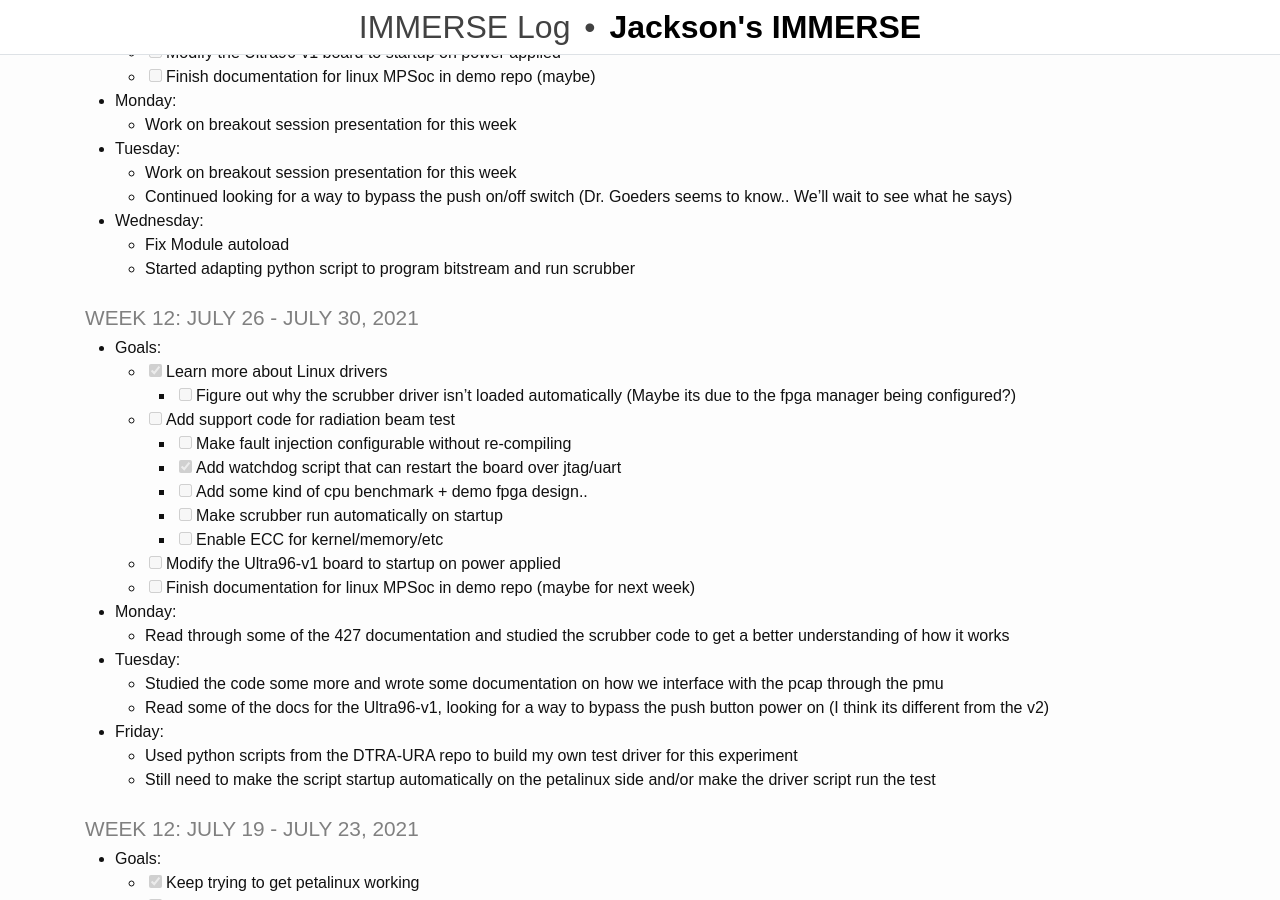
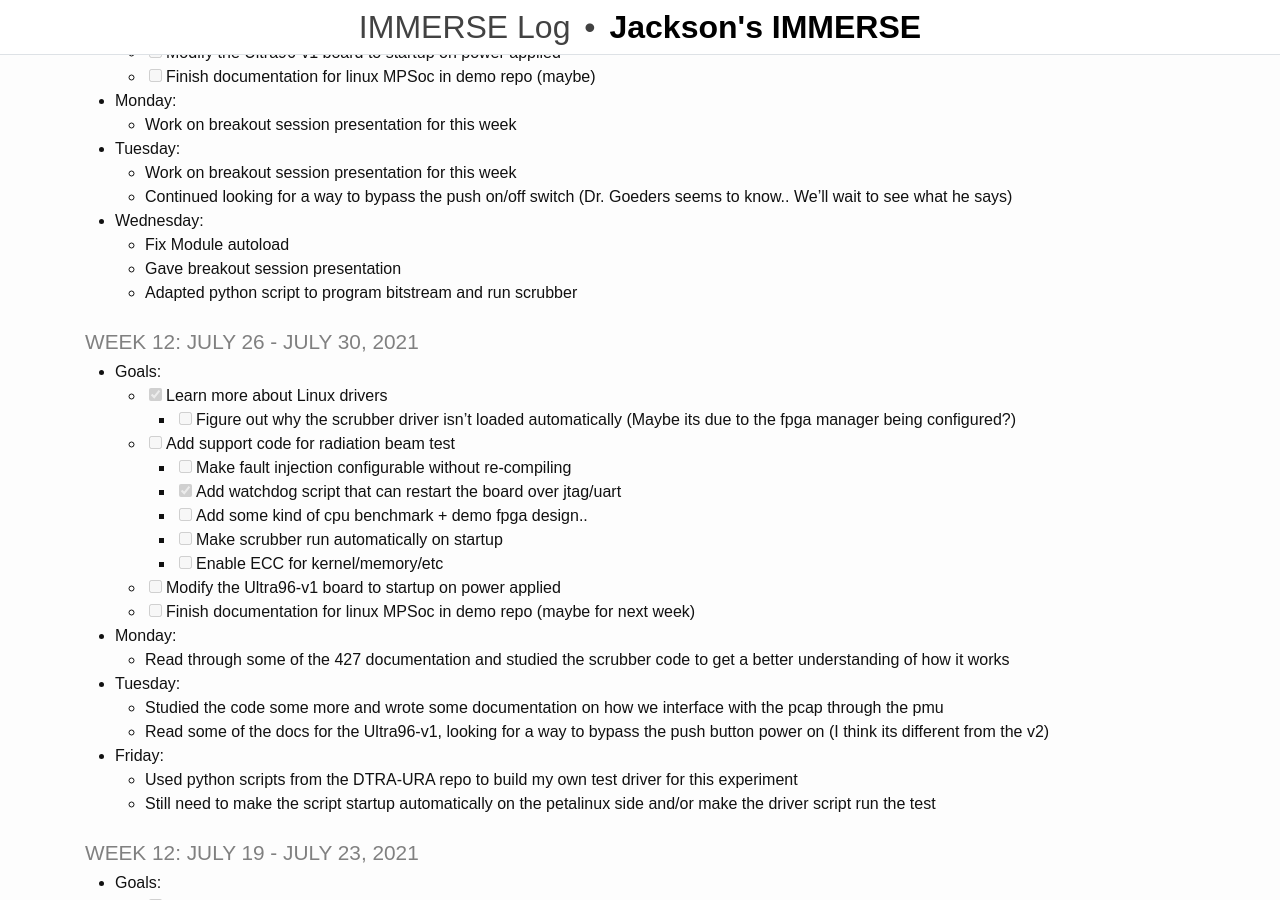
Before and after one commit to rjsmith1999/IMMERSE, a Jekyll site: the page built from _pages/log.md, in a window 1280 px wide and 900 px high, scrolled down 521 px. Built offline with Jekyll 4.4.1, drawn with Linux system fonts in a browser that asks for light colours.

Commit message:
Update Log

```diff
--- a/_pages/log.md
+++ b/_pages/log.md
@@ -36,8 +36,8 @@ title: IMMERSE Log
 
 * **Wednesday**:
   - Fix Module autoload
-  - Started adapting python script to program bitstream and run scrubber
-
+  - Gave breakout session presentation
+  - Adapted python script to program bitstream and run scrubber
 
 ### Week 12: July 26 - July 30, 2021
 * **Goals**:
```
